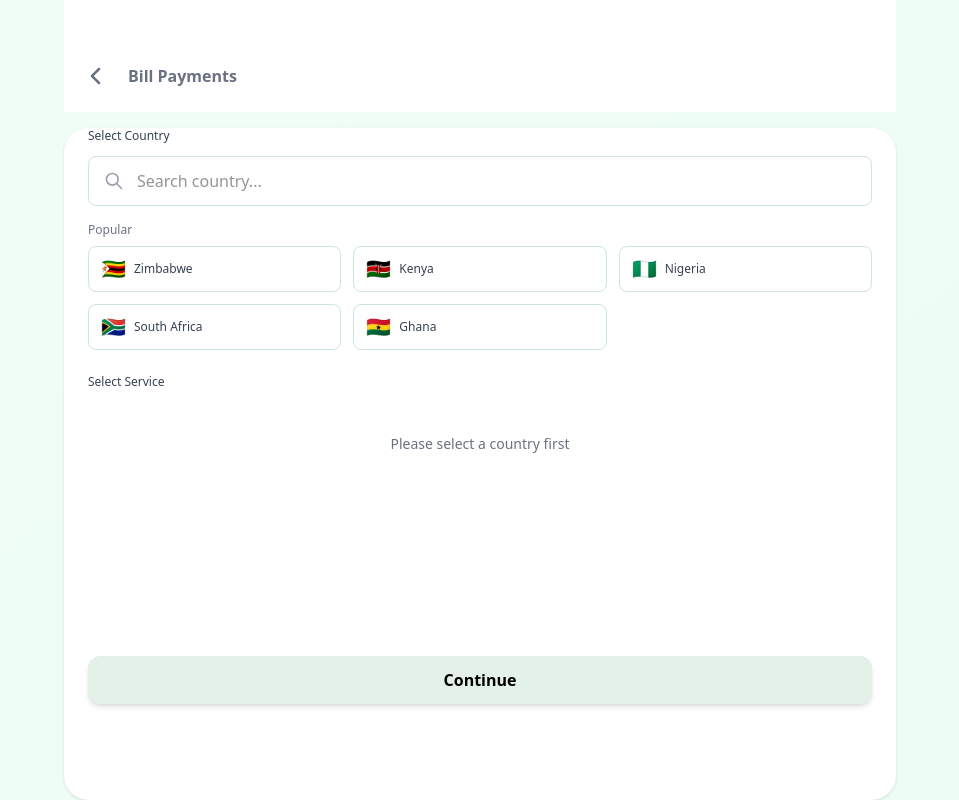
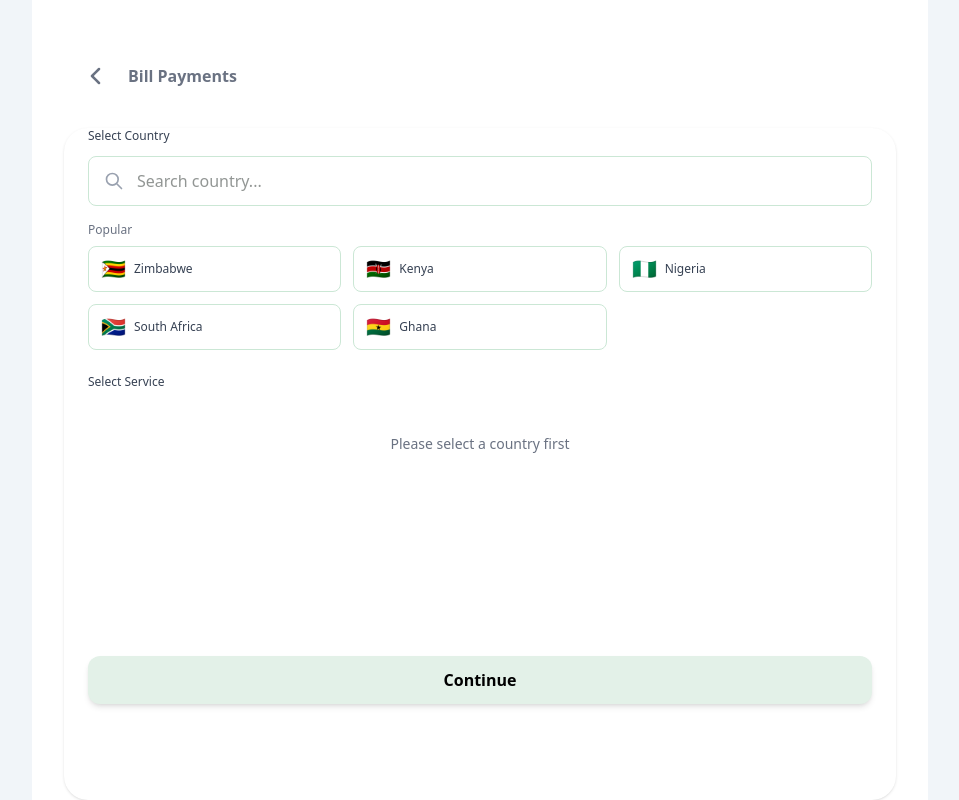
Before and after one commit to khomabhena/h5-bill-payments, a React (Vite) app: page / in a window 1280 px wide. Shown: the whole page, without its empty margins (160-1119 px from the left). Built offline with nearby package versions, Linux system fonts and the light colour scheme.

Commit message:
Switch layout wrapper to solid white background

```diff
--- a/src/components/PageWrapper.jsx
+++ b/src/components/PageWrapper.jsx
@@ -2,8 +2,8 @@ import React from 'react';
 
 const PageWrapper = ({ children, className = '' }) => {
   return (
-    <div className="min-h-screen bg-gradient-to-br from-green-50 to-emerald-50">
-      <div className={`min-h-screen mx-auto flex w-full max-w-4xl flex-col px-4 sm:px-6 lg:px-8 ${className}`}>
+    <div className="min-h-screen bg-slate-100">
+      <div className={`min-h-screen mx-auto flex w-full max-w-4xl flex-col bg-white px-4 sm:px-6 lg:px-8 ${className}`}>
         {children}
       </div>
     </div>
```
